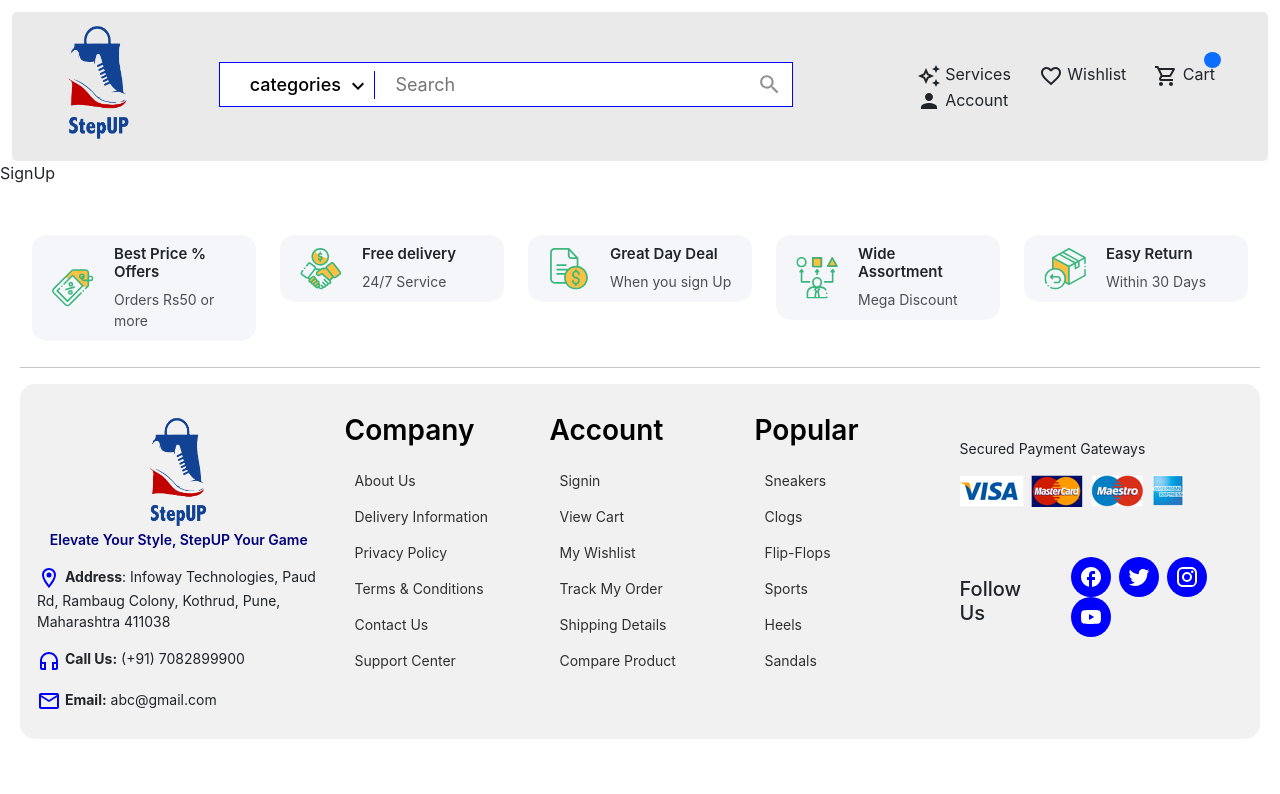
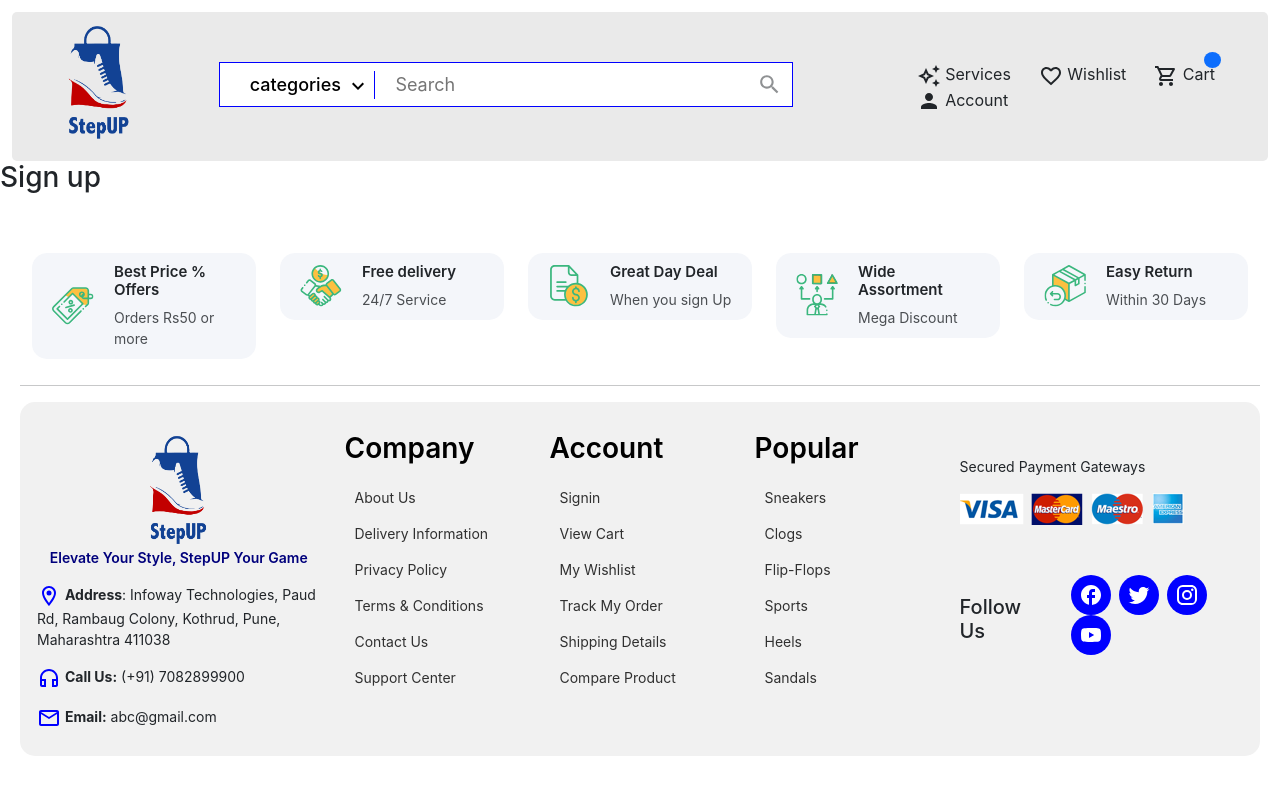
Before and after one commit to SWAPNILM23/StepUp-Project, a React (Create React App) app in the folder step-up/: page /signup in a window 1280 px wide. Shown: the top 794 px of the page. Built offline with nearby package versions, Linux system fonts and the light colour scheme.

Commit message:
signup file added

```diff
--- a/step-up/src/components/signup/Signup.js
+++ b/step-up/src/components/signup/Signup.js
@@ -2,8 +2,13 @@ import React from 'react'
 
 const Signup = () => {
     return (
-        <div>
-            SignUp
+        <div className='signup-box'>
+            <h3>Sign up</h3>
+            <form>
+                <div className='register-box'>
+
+                </div>
+            </form>
         </div>
     )
 }
```
